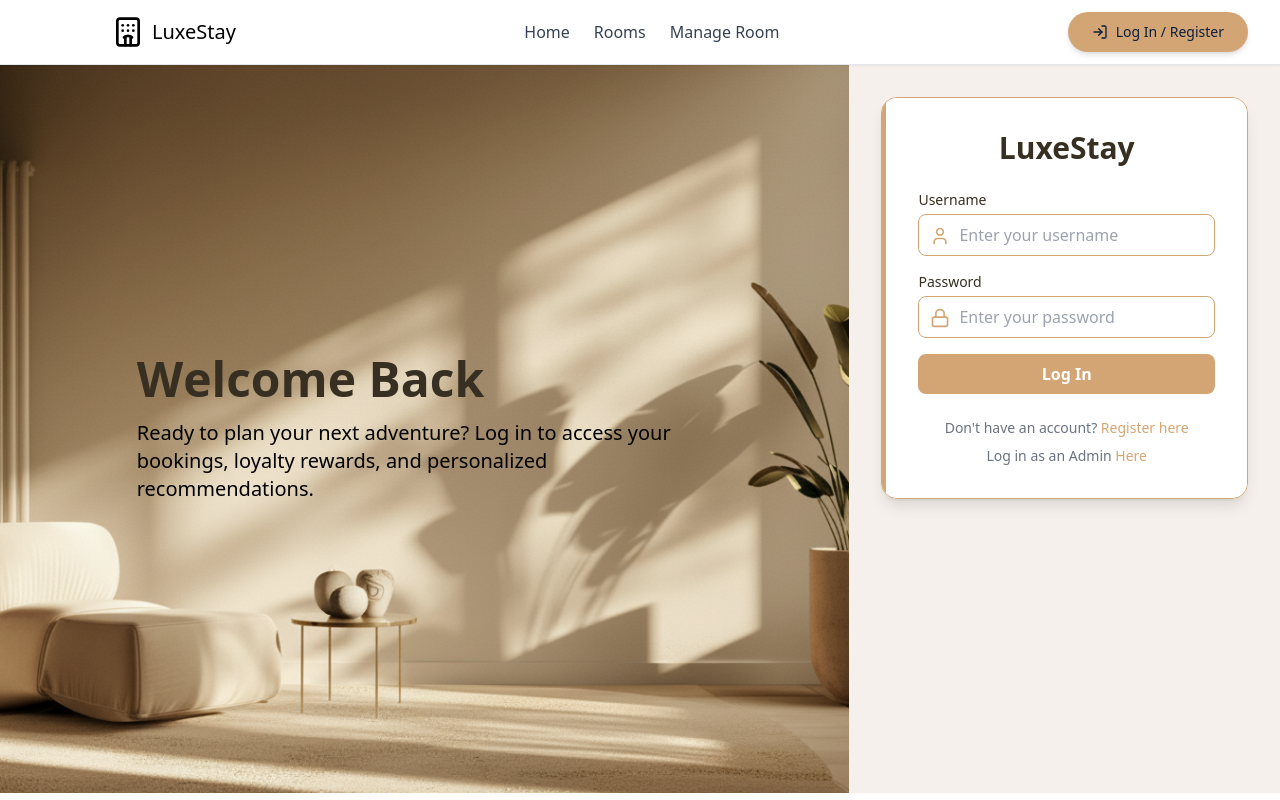
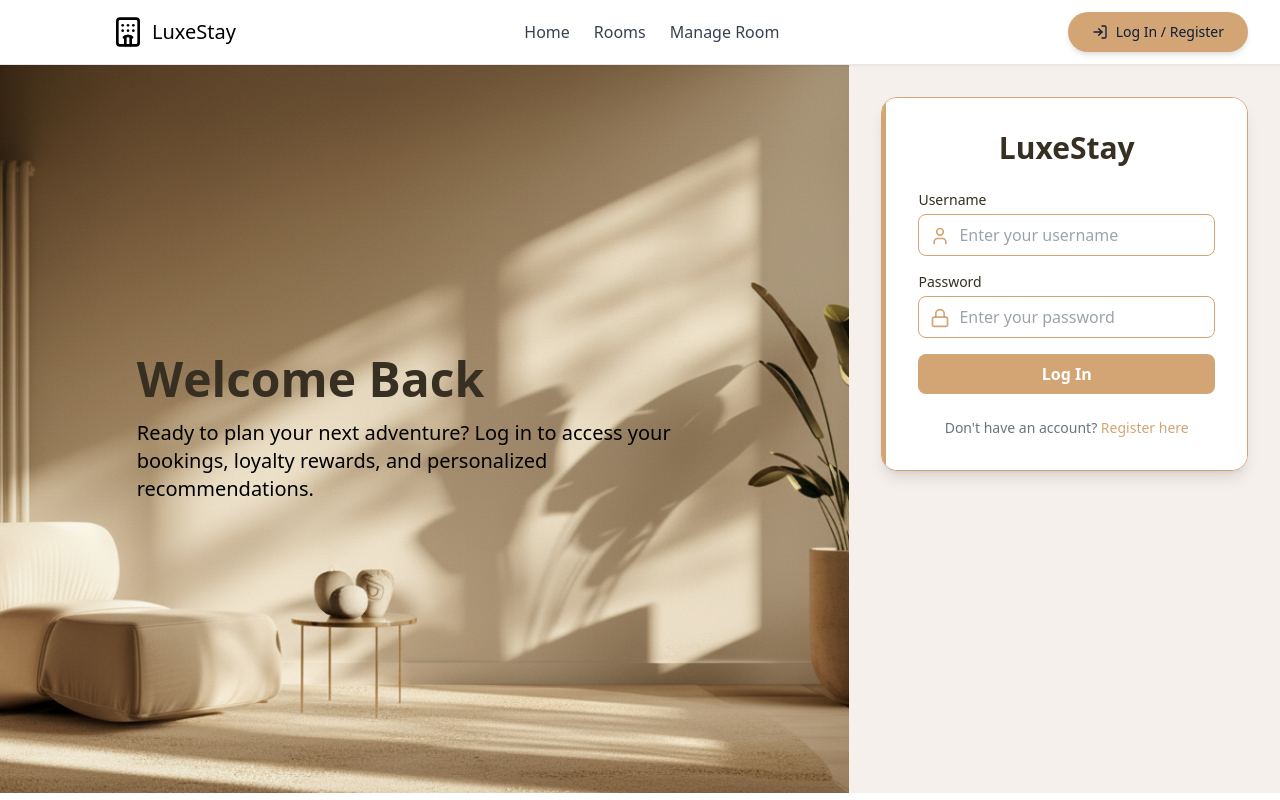
Before and after one commit to Eduard-K-A/webdev-finals-frontend, a React (Vite) app: page /Signin in a window 1280 px wide. Built offline with nearby package versions, Linux system fonts and the light colour scheme.

Commit message:
feat: remove login as admin button

```diff
--- a/src/pages/Login/SignIn.tsx
+++ b/src/pages/Login/SignIn.tsx
@@ -160,17 +160,6 @@ const SignIn: React.FC = () => {
                 </a>
 
               </p>
-
-                <p className="text-center text-sm text-gray-500 mt-2">
-                Log in as an Admin {" "}
-                <a
-                  href="/Admin/Login"
-                  className="text-[#d4a574] font-medium hover:underline"
-                >
-                 Here
-                </a>
-
-              </p>
             </div>
           </div>
         </div>
```
